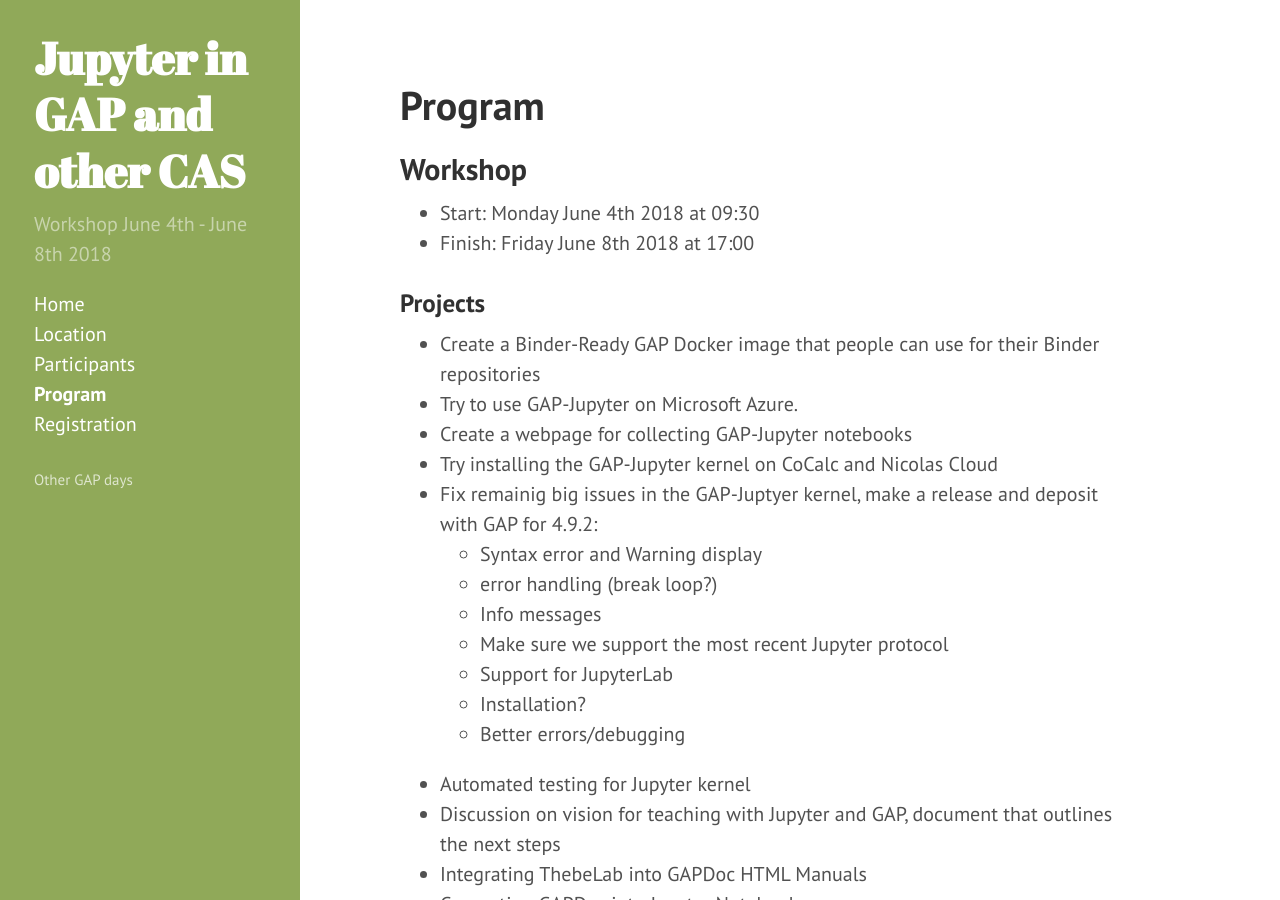
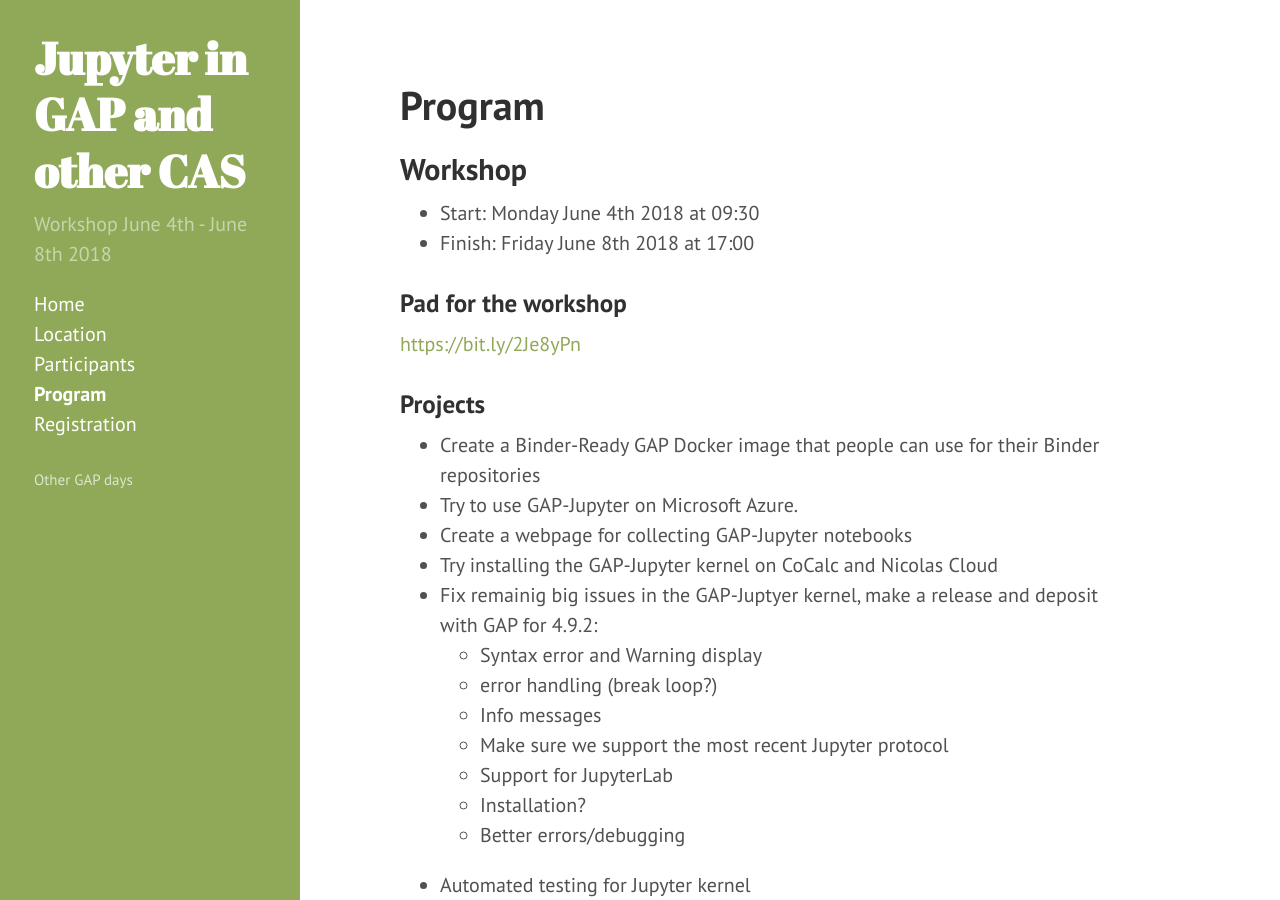
Before and after one commit to gapdays/gap-jupyter-days2018, a Jekyll site: the page built from program.md, in a window 1280 px wide and 900 px high. Built offline with Jekyll 4.4.1, drawn with Linux system fonts in a browser that asks for light colours.

Commit message:
Added pad to the website

```diff
--- a/program.md
+++ b/program.md
@@ -7,6 +7,10 @@ title: Program
 ## Workshop
 * Start: Monday June 4th 2018 at 09:30
 * Finish: Friday June 8th 2018 at 17:00
+
+### Pad for the workshop
+
+[https://bit.ly/2Je8yPn](https://bit.ly/2Je8yPn)
 
 ### Projects
 
```
